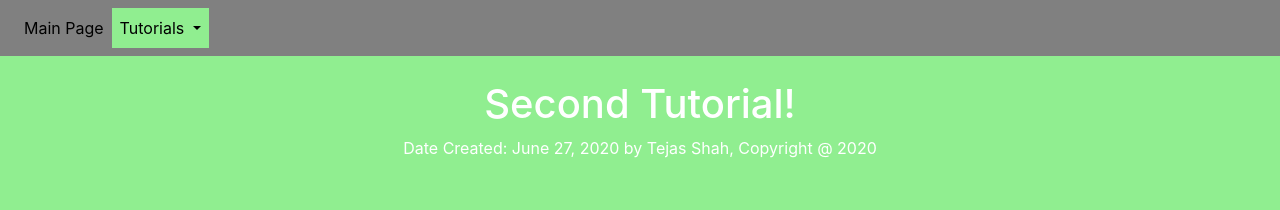
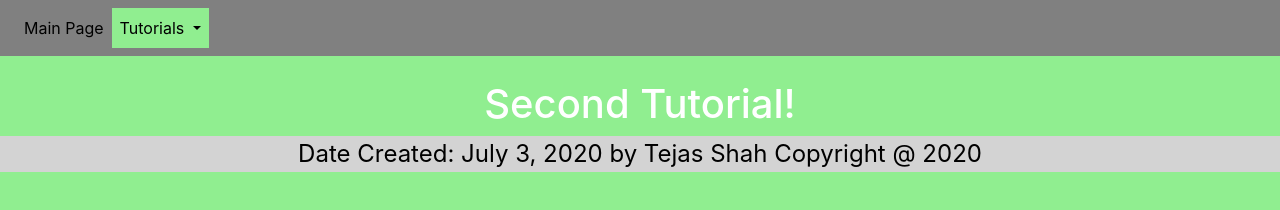
Before and after one commit to TejasShahWeberState/Workout, a plain HTML site: page Tutorial2.html in a window 1280 px wide. Drawn offline with nearby package versions, Linux system fonts and the light colour scheme.

Commit message:
Footer Tutorial2

```diff
--- a/Tutorial2.html
+++ b/Tutorial2.html
@@ -33,7 +33,10 @@
 <br>
   <h1 id="title">Second Tutorial!</h1>
 
-  <footer>Date Created: June 27, 2020 by Tejas Shah, Copyright @ 2020</footer>
+  <div id="footerLocation">
+    <footer>Date Created: July 3, 2020 by Tejas Shah Copyright @ 2020</footer>
+  </div>
+
 </body>
 
 </html>
--- a/css/tutorial2.css
+++ b/css/tutorial2.css
@@ -32,11 +32,15 @@
   margin-top: 30px;
 }
 
-footer
+#footerLocation
 {
- position: absolute;
+ background-color: lightgray;
+ color: black;
+ font-size: 24px;
+ position: relative;
  right: 0;
  bottom: 0;
  left: 0;
  text-align: center;
+ width: 100%;
 }
```
